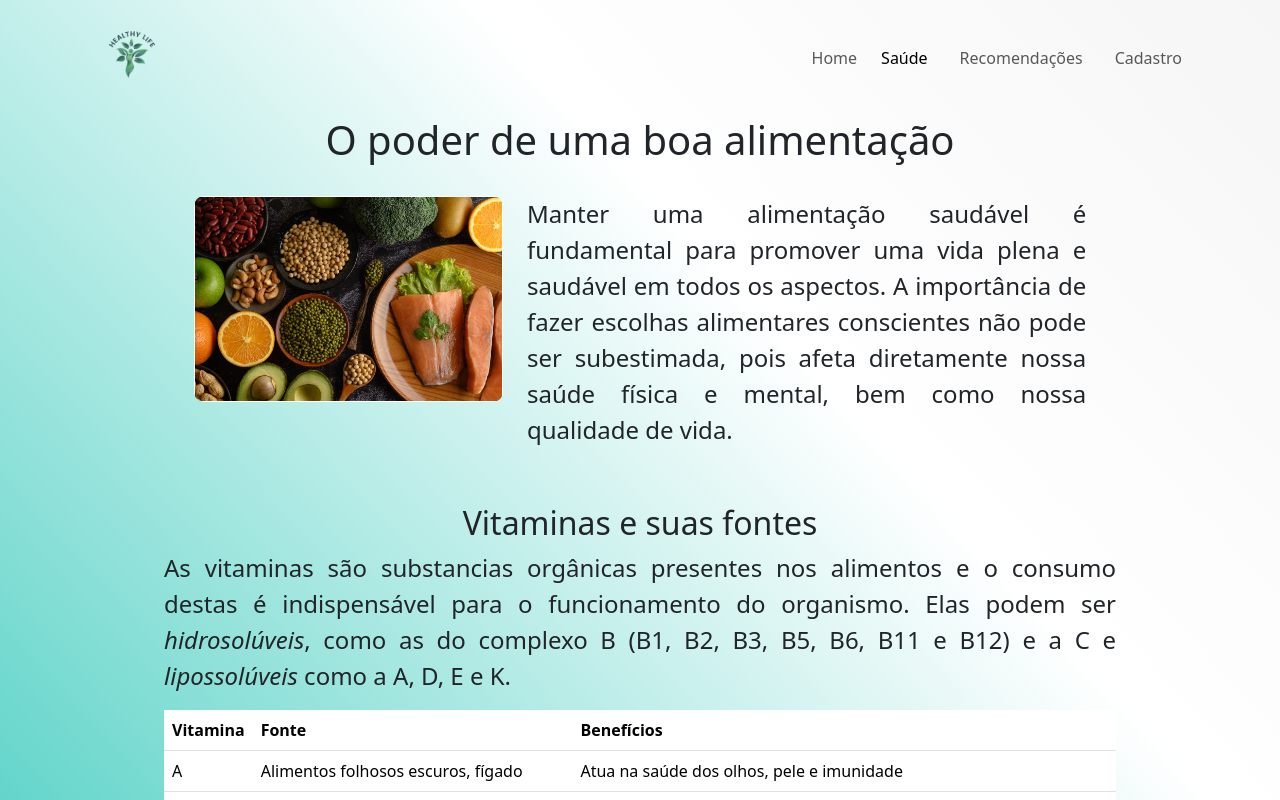
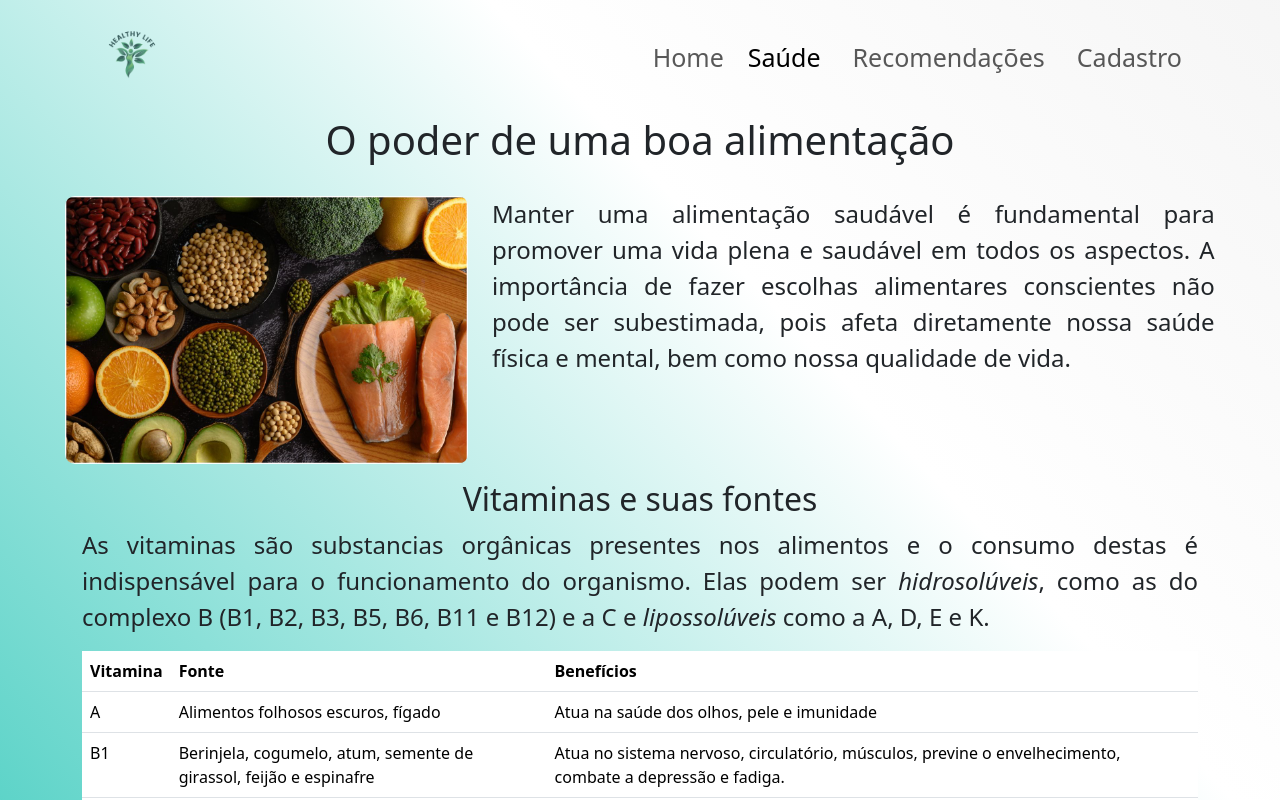
Before and after one commit to GuilhermeWerneck/Saude, a plain HTML site: page saude.html in a window 1280 px wide. Shown: the top 800 px of the page. Drawn offline with nearby package versions, Linux system fonts and the light colour scheme.

Commit message:
fix: Ajuste na responsividade e menu nav-bar

```diff
--- a/saude.css
+++ b/saude.css
@@ -10,8 +10,14 @@ body{
     background-repeat: no-repeat;
 }
 
-#box-all{
-    width: 1000px;
+
+
+#ul-menu a:hover {
+    border-bottom: 3px solid green;
+ }
+
+.navbar-nav{
+    font-size: 25px;
 }
 
 .row {
```
